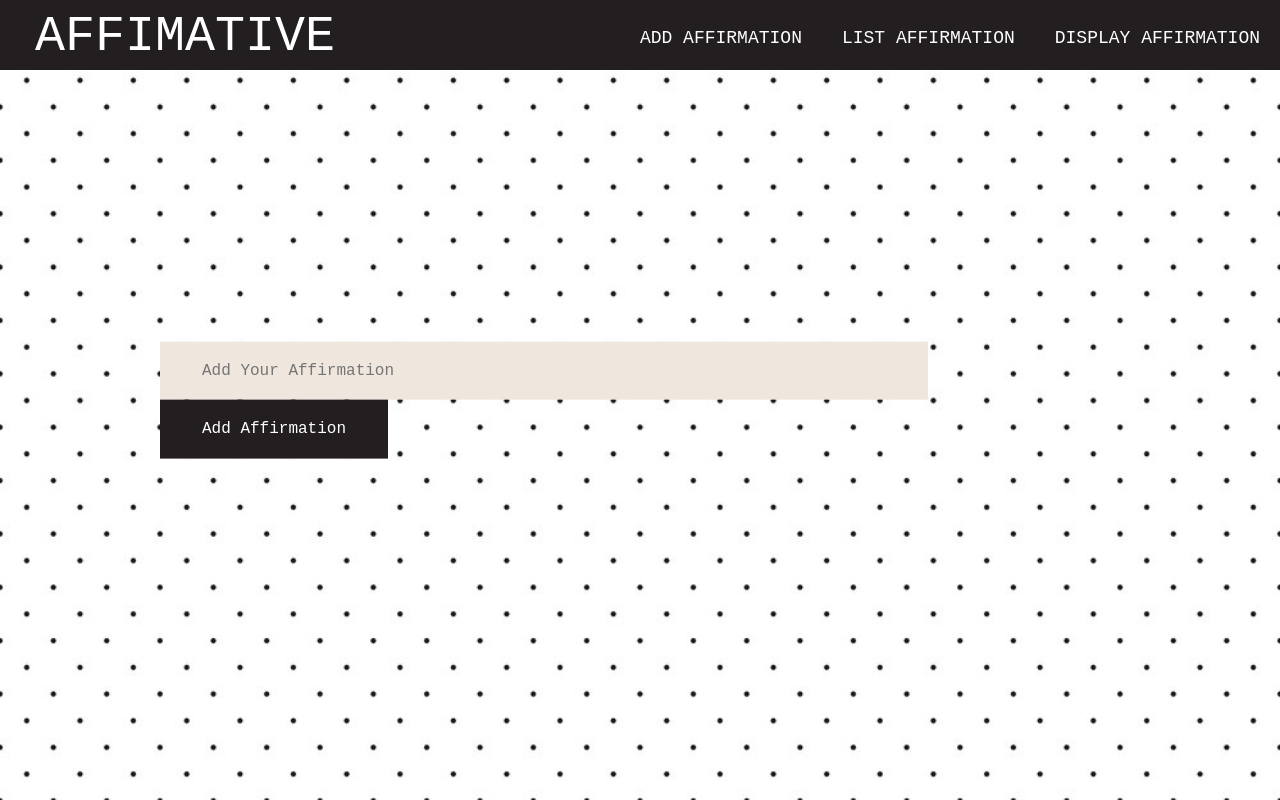
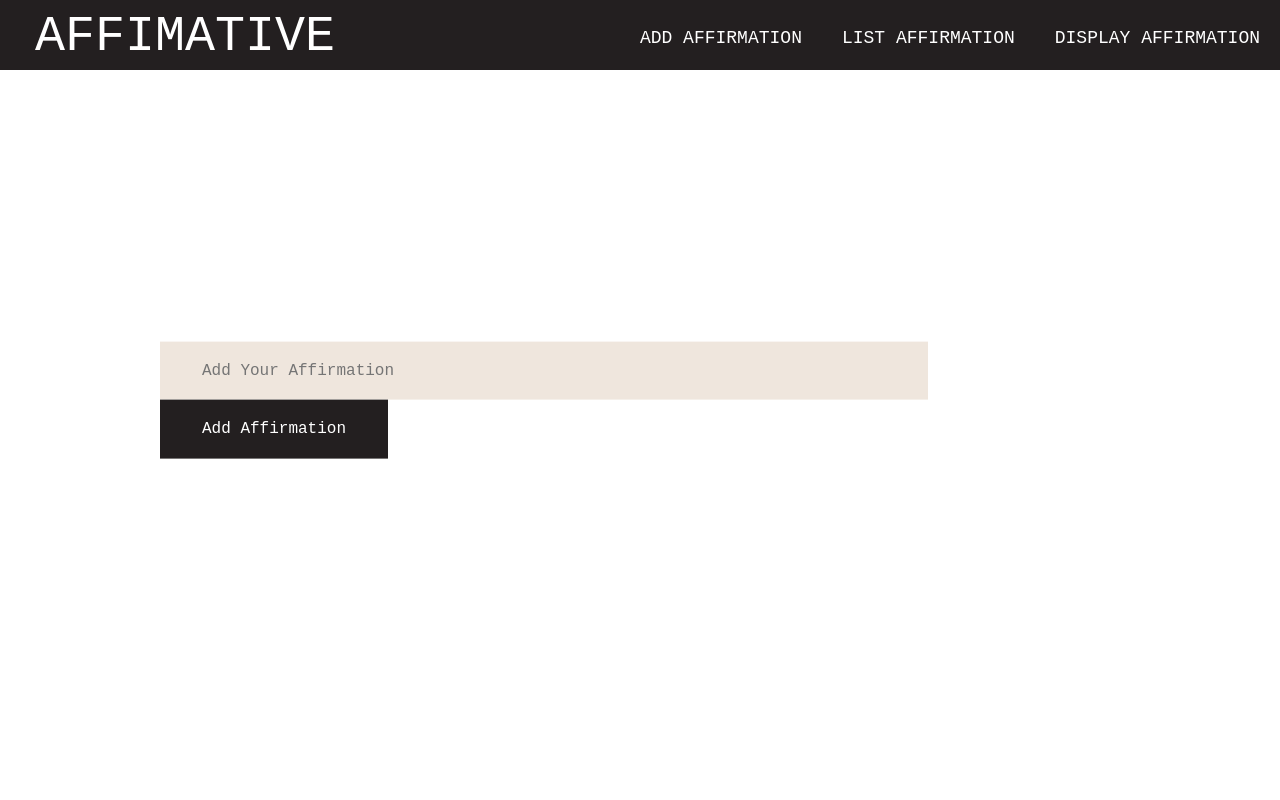
Before and after one commit to usaiyed27/affirmative, a React (Create React App) app: page / in a window 1280 px wide. Built offline with nearby package versions, Linux system fonts and the light colour scheme.

Commit message:
removed background

```diff
--- a/src/containers/App.css
+++ b/src/containers/App.css
@@ -2,7 +2,7 @@ body{
  /* background: rgb(34,193,195);
   background: linear-gradient(0deg, rgba(34,193,195,1) 19%, rgba(253,187,45,1) 60%);*/
   cursor: pointer;
-  background: url('./dot-pattern.jpg') no-repeat;
+  /*background: url('./dot-pattern.jpg') no-repeat;*/
   background-size: cover;
   /*background: #7EBDC2;
 	//background: linear-gradient(0deg, rgba(34,193,195,1) 19%, rgba(243,45,253,1) 60%);
```
